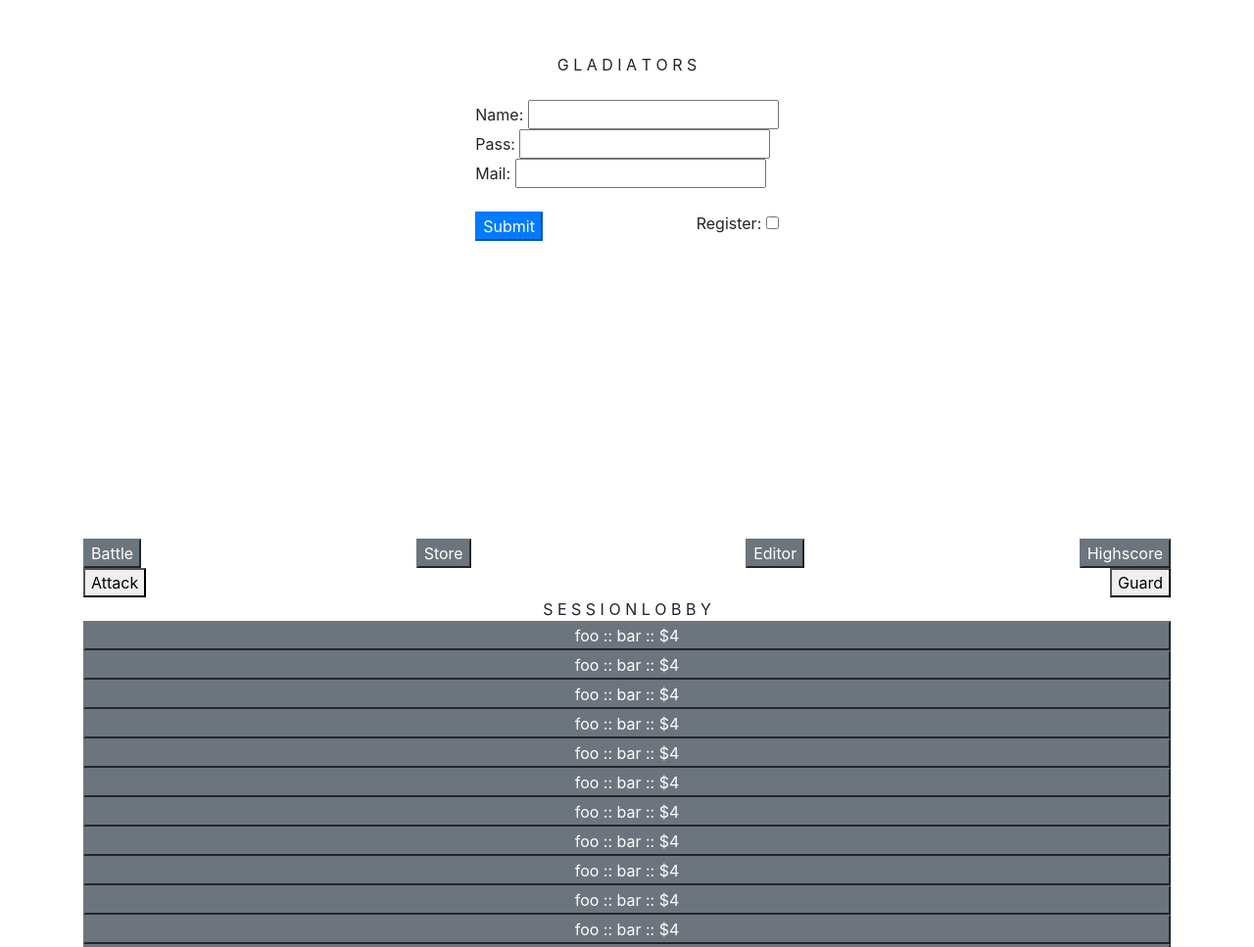
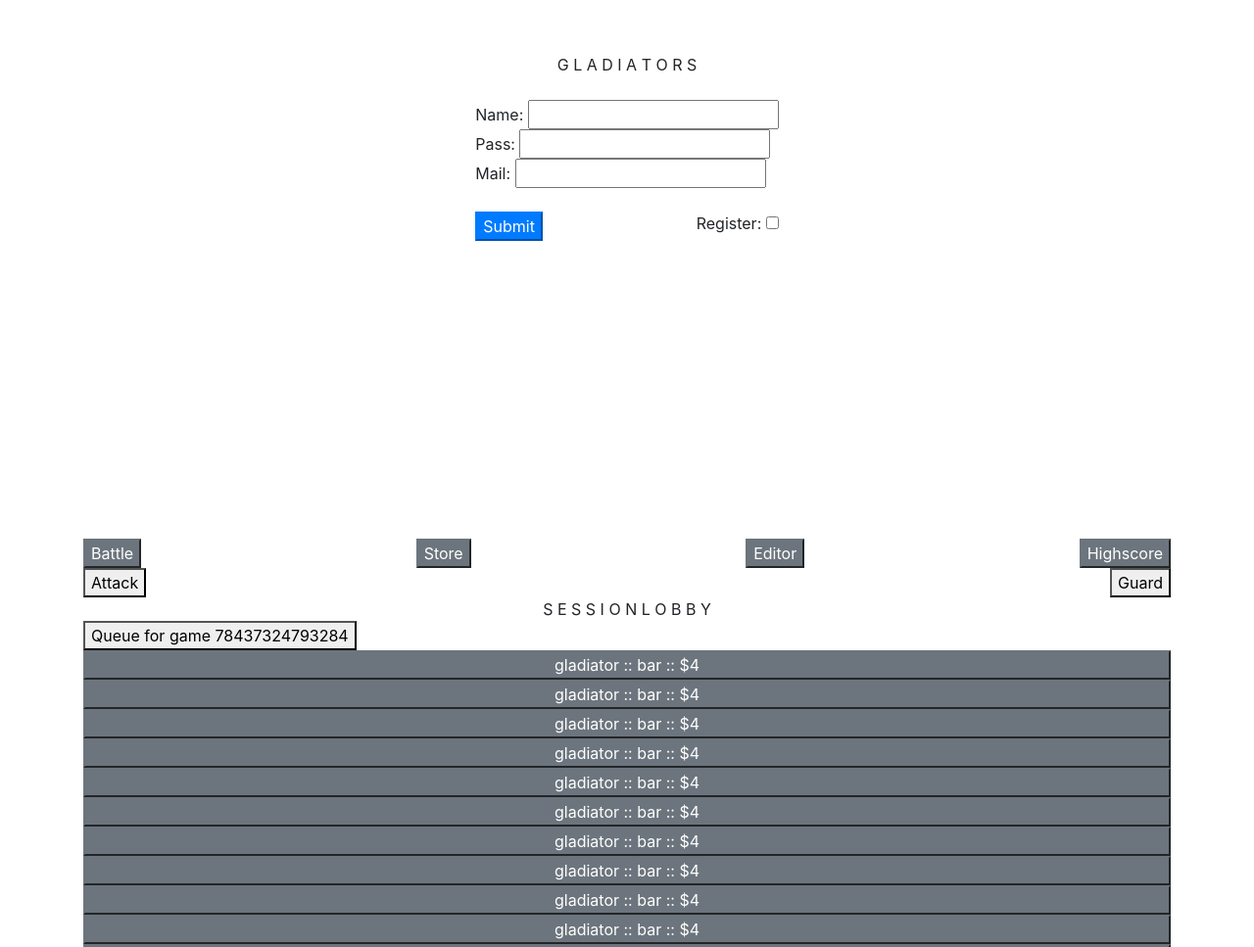
Before and after one commit to znowflak3/gladiators, a plain HTML site: page WebsocketClient/index.html in a window 1280 px wide. Shown: the part 250-1217 px from the top of the page at 98% size. Drawn offline with nearby package versions, Linux system fonts and the light colour scheme.

Commit message:
queue enabled

```diff
--- a/WebsocketClient/index.html
+++ b/WebsocketClient/index.html
@@ -34,7 +34,7 @@
           div.textContent = text;
           div.classList.add("d-flex");
           div.classList.add("justify-content-center");
-          div.classList.adD("error-class");
+          div.classList.add("error-class");
           div.style.background = color;
           div.style.color = "#ffffff";
           logroot.appendChild(div);
@@ -43,6 +43,7 @@
         const displayError = display("#882222");
         const displaySuccess = display("#228822");
         // APP
+        let state = {items: [], inqueue: false};
         let socket = new WebSocket('wss://localhost:44333/ws');
         socket.onclose = _ => { displayError("lost connection"); }
         socket.onerror = e => { alert("error", e); }
@@ -118,12 +119,15 @@
 
         // BATTLE
         // SESSION
-        const queueGame = () => {
-          const type = JSON.stringify({"MailType": "queuegame"});
-          const mail = JSON.stringify({"Pid": state.pid});
-          const msg = type + mail;
-          console.log(">>>", msg);
-          socket.send(msg);
+        const queuesubmit = document.getElementById("queuesubmit");
+        queuesubmit.onclick = queueGame = () => {
+          if (!state.inqueue) {
+            const type = JSON.stringify({"MailType": "queuegame"});
+            const mail = JSON.stringify({"Pid": state.pid});
+            const msg = type + mail;
+            console.log(">>>", msg);
+            socket.send(msg);
+          }
         }
 
         // STATE MACHINE
@@ -135,7 +139,6 @@
           "buy": 4,
         }
 
-        let state = {items: [], inqueue: true};
 
         socket.onmessage = msg => {
           const content = JSON.parse(msg.data);
@@ -148,7 +151,8 @@
               } else {
                 console.log("-!-", "connected");
                 state.pid = content.Pid;
-                login.innerHTML = "";
+                free(login);
+                login.parentNode.removeChild(login);
               }
               return;
 
@@ -163,6 +167,7 @@
 
             case "queuegame":
               state.inqueue = true;
+              displaySuccess("queued");
               return;
 
             // TODO: ADD HANDLING OF MAIL TYPES
@@ -172,20 +177,20 @@
         }
 
         // TEST
-        addStoreItem("foo", "bar", 4);
-        addStoreItem("foo", "bar", 4);
-        addStoreItem("foo", "bar", 4);
-        addStoreItem("foo", "bar", 4);
-        addStoreItem("foo", "bar", 4);
-        addStoreItem("foo", "bar", 4);
-        addStoreItem("foo", "bar", 4);
-        addStoreItem("foo", "bar", 4);
-        addStoreItem("foo", "bar", 4);
-        addStoreItem("foo", "bar", 4);
-        addStoreItem("foo", "bar", 4);
-        addStoreItem("foo", "bar", 4);
-        addStoreItem("foo", "bar", 4);
-        addStoreItem("foo", "bar", 4);
+        addStoreItem("gladiator", "bar", 4);
+        addStoreItem("gladiator", "bar", 4);
+        addStoreItem("gladiator", "bar", 4);
+        addStoreItem("gladiator", "bar", 4);
+        addStoreItem("gladiator", "bar", 4);
+        addStoreItem("gladiator", "bar", 4);
+        addStoreItem("gladiator", "bar", 4);
+        addStoreItem("gladiator", "bar", 4);
+        addStoreItem("gladiator", "bar", 4);
+        addStoreItem("gladiator", "bar", 4);
+        addStoreItem("gladiator", "bar", 4);
+        addStoreItem("gladiator", "bar", 4);
+        addStoreItem("gladiator", "bar", 4);
+        addStoreItem("gladiator", "bar", 4);
       }
     </script>
 
@@ -220,7 +225,9 @@
         </div>
         <div id="lobby">
           <div class="d-flex justify-content-center">S E S S I O N  L O B B Y</div>
-          <div id="sessionlist"></div>
+          <div id="sessionlist">
+            <button id="queuesubmit">Queue for game 78437324793284</button>
+          </div>
         </div>
         <div id="store"></div>
       </div>
```
